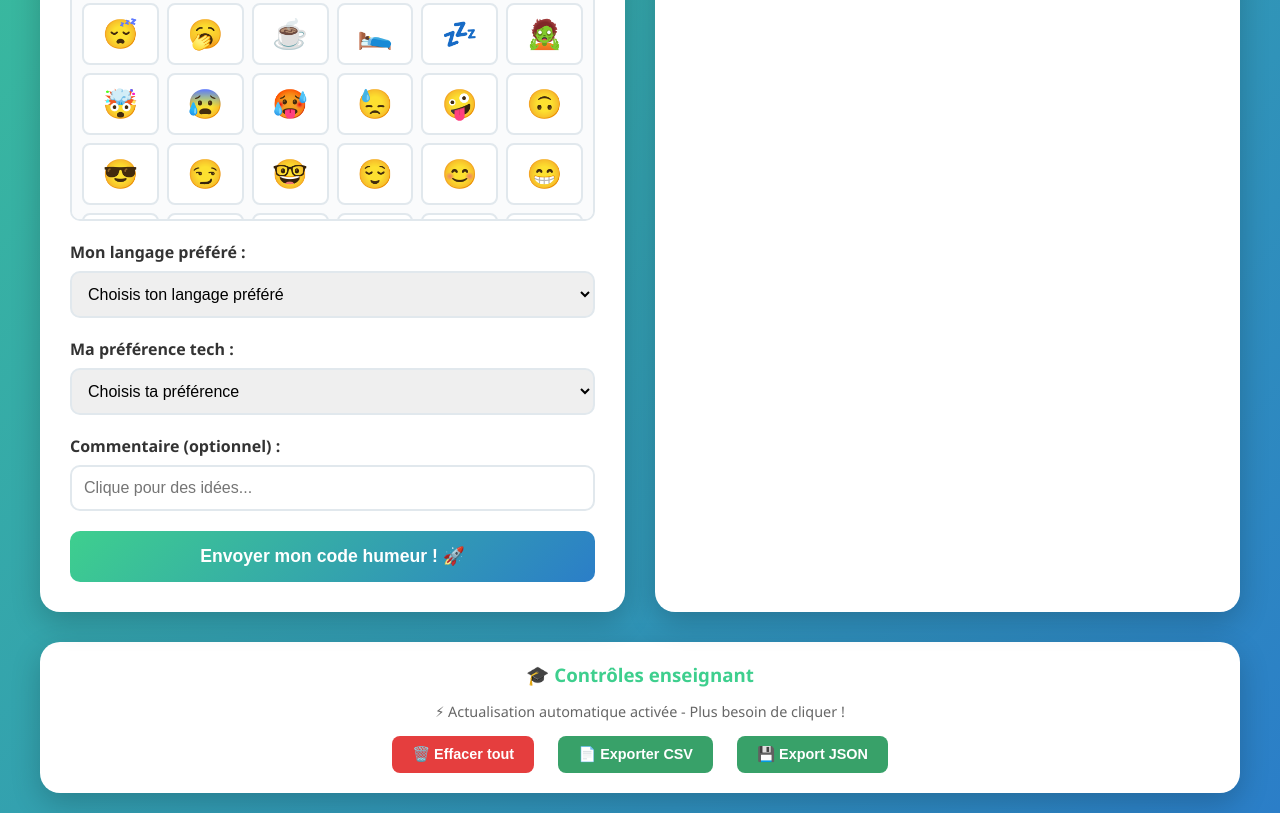
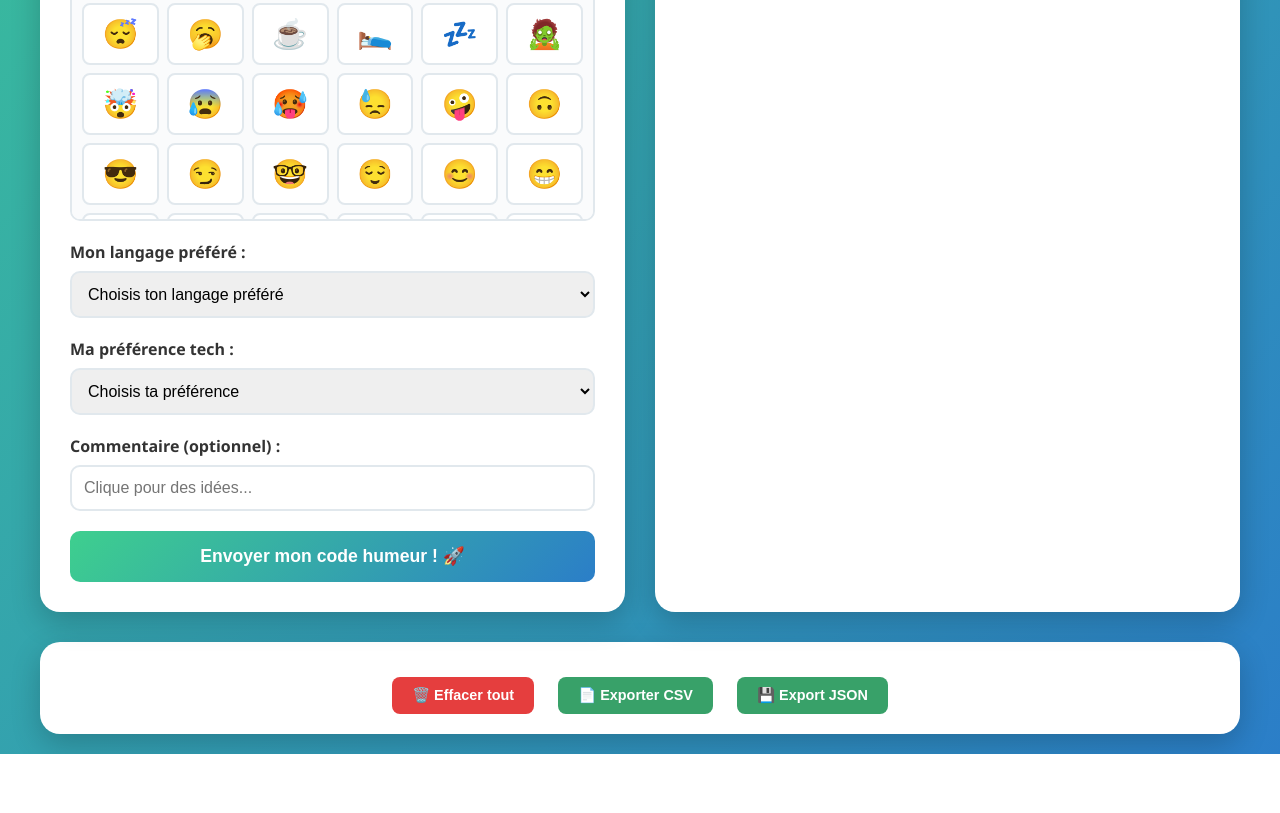
Before and after one commit to nayl11/emoji-code-mood, a plain HTML site: page index.html in a window 1280 px wide. Shown: the part 850-1663 px from the top of the page. After the commit the page ends 1604 px from the top, so only its background shows below. Drawn offline with Linux system fonts and the light colour scheme.

Commit message:
Remove teacher controls heading and message

```diff
--- a/index.html
+++ b/index.html
@@ -248,10 +248,8 @@
         </div>
 
         <div class="teacher-controls">
-            <h3 style="margin-bottom: 15px; color: #3ECF8E;">🎓 Contrôles enseignant</h3>
-            <p style="font-size: 0.9em; color: #666; margin-bottom: 15px;">
-                ⚡ Actualisation automatique activée - Plus besoin de cliquer !
-            </p>
+            <h3 style="margin-bottom: 15px; color: #3ECF8E;"> </h3>
+
             <button class="control-btn" onclick="clearAllMoods()">🗑️ Effacer tout</button>
             <button class="control-btn export-btn" onclick="exportMoods()">📄 Exporter CSV</button>
             <button class="control-btn export-btn" onclick="exportMoodsJSON()">💾 Export JSON</button>
```
